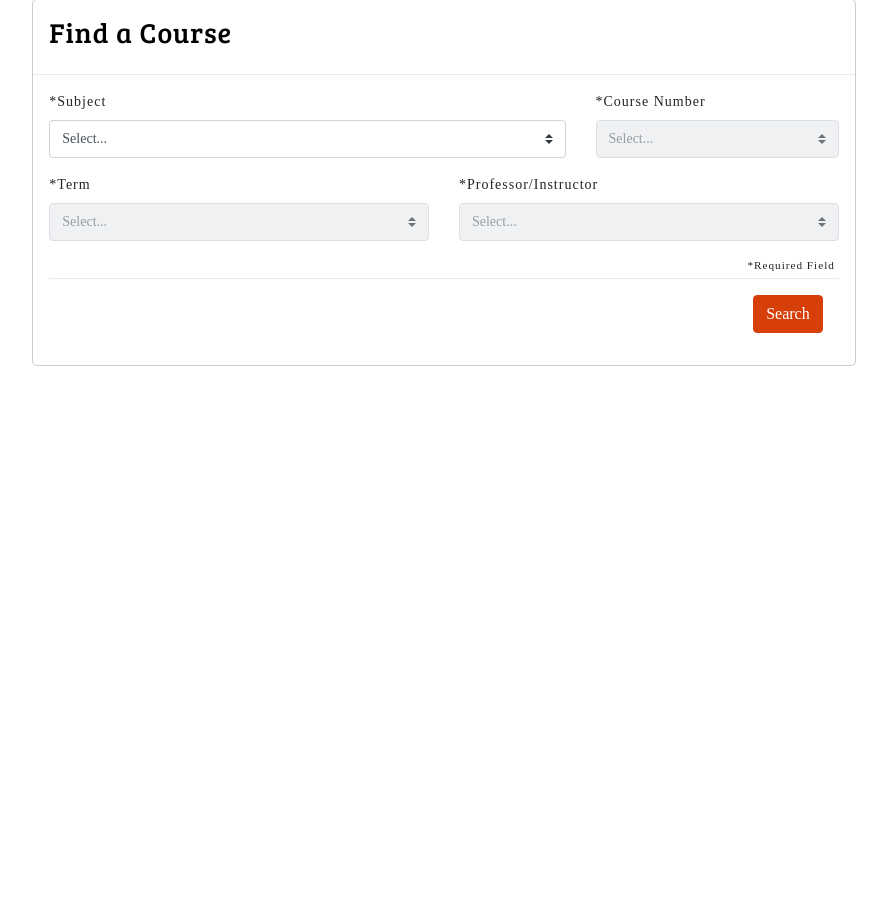
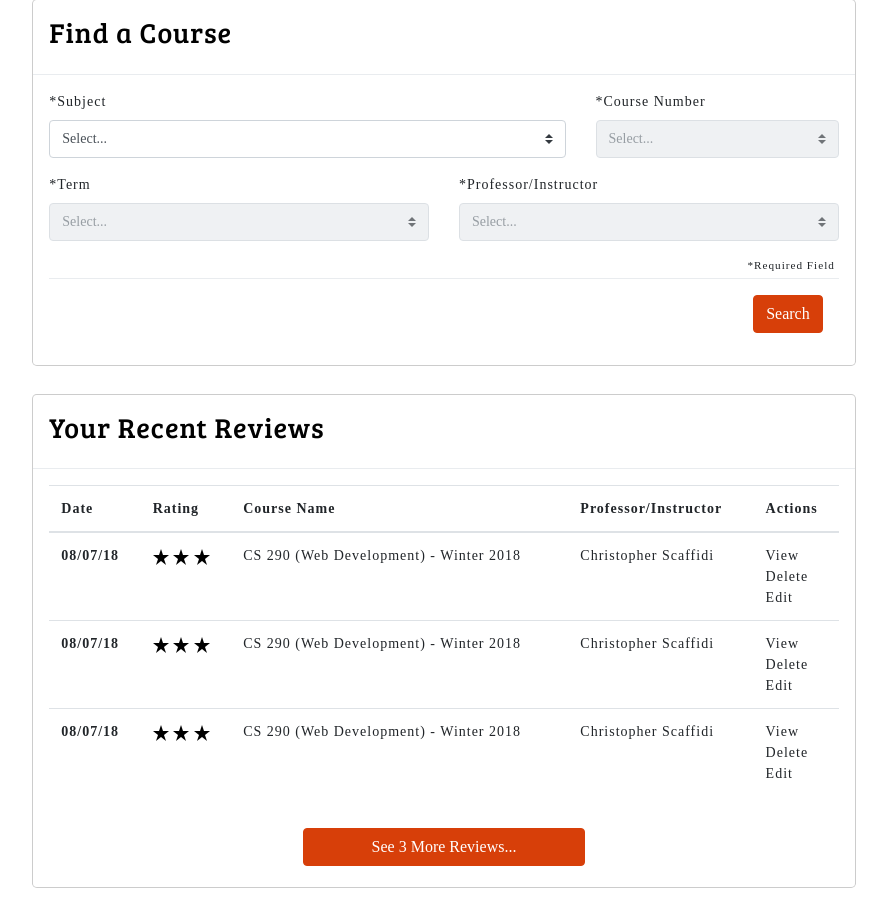
Before and after one commit to jonathan-almeida1993/CourseRater, a web app: page / in a window 1280 px wide. Shown: the part 244-1160 px from the top of the page, without its empty margins (196-1083 px from the left). Before the commit the page ends 610 px from the top, so only its background shows below. Run offline with its HTML, style and script files only (its server is not run), Linux system fonts and the light colour scheme; data that the repository does not hold is empty; some web fonts are replaced.

Commit message:
UI component for viewing your recent reviews on landing page.

```diff
--- a/WebContent/index.html
+++ b/WebContent/index.html
@@ -88,5 +88,116 @@
 
     </div>
   </div>
+
+
+  <!-- Your reviews section starts -->
+
+  <div class="col-lg-8 index-body">
+    <div class="modal-content">
+      <div class="modal-header">
+        <h3 class="section-header">Your Recent Reviews</h3>
+      </div>
+
+      <div class="modal-body">
+        <table class="table">
+          <thead>
+            <tr>
+              <th scope="col">Date</th>
+              <th scope="col">Rating</th>
+              <th scope="col">Course Name</th>
+              <th scope="col">Professor/Instructor</th>
+              <th scope="col">Actions</th>
+            </tr>
+          </thead>
+          <tbody>
+            <tr>
+              <th scope="row">08/07/18</th>
+              <td>
+                <span id="reviewRating2" value="3">
+                  <img class="rating-star" src="images/star-8x_full.png">
+                  <img class="rating-star" src="images/star-8x_full.png">
+                  <img class="rating-star" src="images/star-8x_full.png">
+                </span>
+              </td>
+              <td>CS 290 (Web Development) - Winter 2018</td>
+              <td>Christopher Scaffidi</td>
+              <td>
+                <span>
+                  View
+                </span><br />
+                <span>
+                  Delete
+                </span><br />
+                <span>
+                  Edit
+                </span>
+              </td>
+            </tr>
+            <tr>
+              <th scope="row">08/07/18</th>
+              <td>
+                <span id="reviewRating2" value="3">
+                  <img class="rating-star" src="images/star-8x_full.png">
+                  <img class="rating-star" src="images/star-8x_full.png">
+                  <img class="rating-star" src="images/star-8x_full.png">
+                </span>
+              </td>
+              <td>CS 290 (Web Development) - Winter 2018</td>
+              <td>Christopher Scaffidi</td>
+              <td>
+                <span>
+                  View
+                </span><br />
+                <span>
+                  Delete
+                </span><br />
+                <span>
+                  Edit
+                </span>
+              </td>
+            </tr>
+            <tr>
+              <th scope="row">08/07/18</th>
+              <td>
+                <span id="reviewRating2" value="3">
+                  <img class="rating-star" src="images/star-8x_full.png">
+                  <img class="rating-star" src="images/star-8x_full.png">
+                  <img class="rating-star" src="images/star-8x_full.png">
+                </span>
+              </td>
+              <td>CS 290 (Web Development) - Winter 2018</td>
+              <td>Christopher Scaffidi</td>
+              <td>
+                <span>
+                  View
+                </span><br />
+                <span>
+                  Delete
+                </span><br />
+                <span>
+                  Edit
+                </span>
+              </td>
+            </tr>
+          </tbody>
+        </table>
+      </div>
+      <div class="row">
+        <div class="col">
+        </div>
+
+        <button class="btn btn-primary col">
+          See 3 More Reviews...
+        </button>
+
+        <div class="col">
+        </div>
+      </div><br />
+
+    </div>
+  </div>
+
+
+
 </body>
 </html>
```
